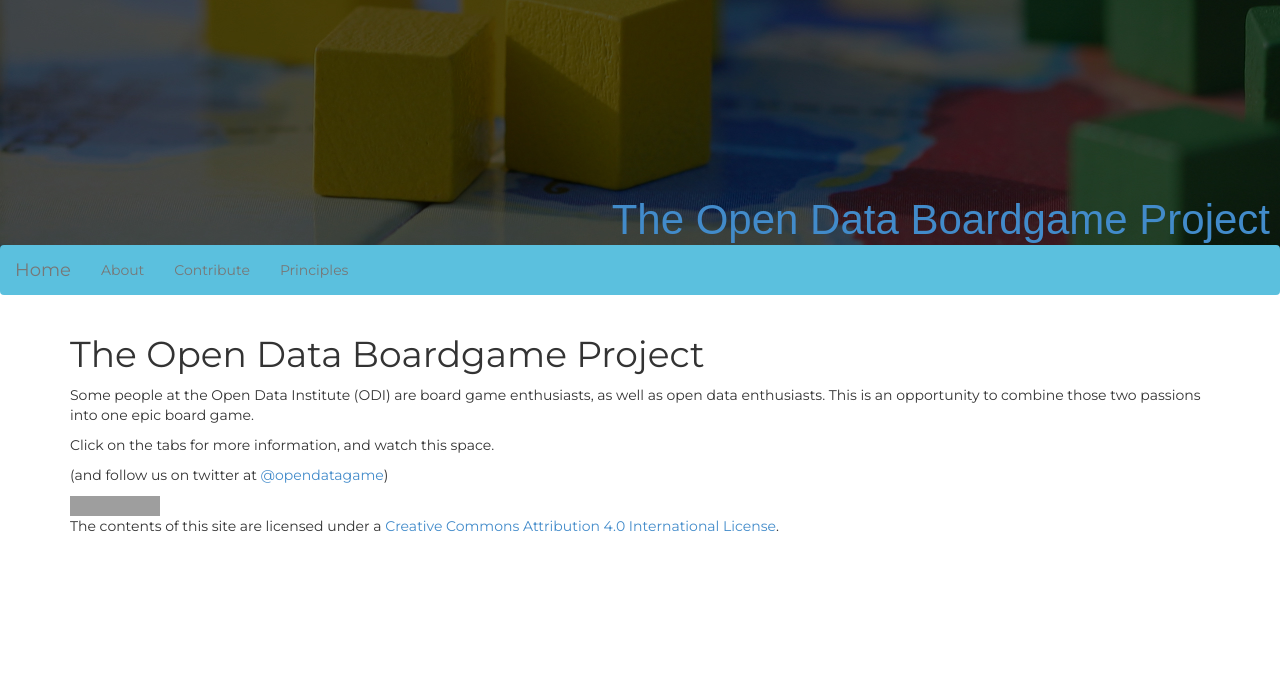
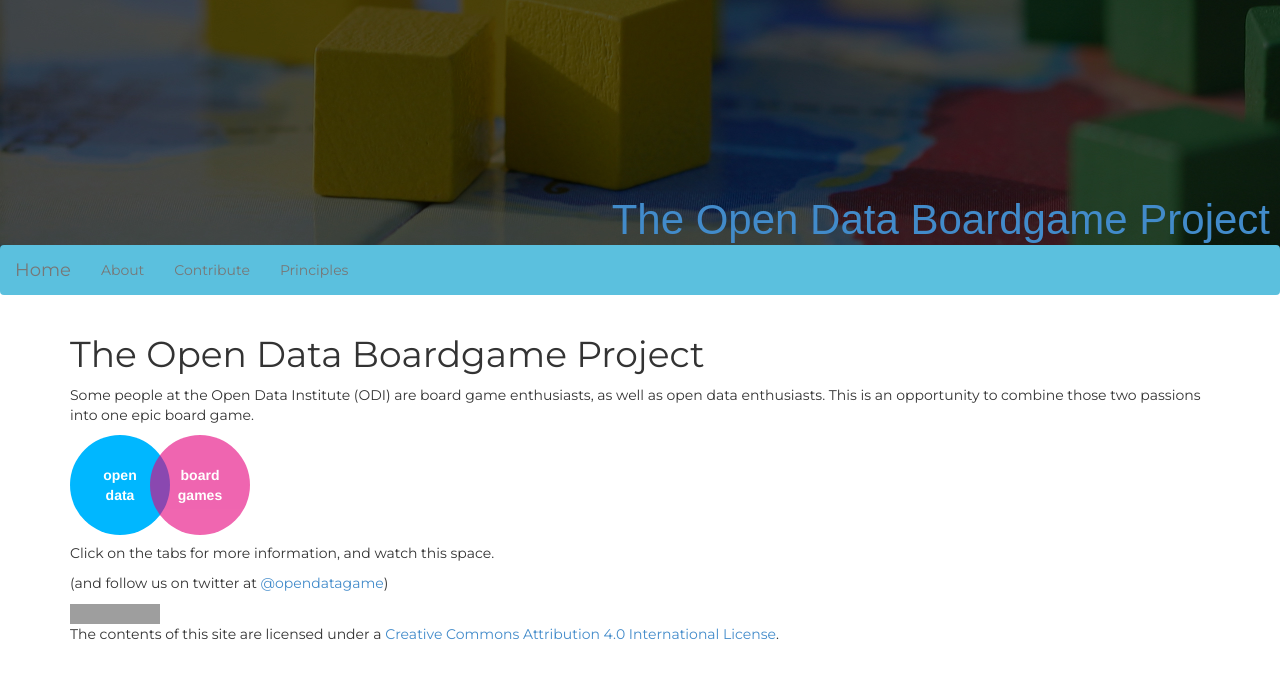
Before and after one commit to opendataboardgame/opendataboardgame.github.io, a Jekyll site: the page built from index.md, in a window 1280 px wide, cut to the strip 0-846 px from the top of the page. Shown: the top 678 px of the strip. Built offline with Jekyll 4.4.1, drawn with Linux system fonts in a browser that asks for light colours; nearby versions of some CDN libraries; some web fonts are replaced; grey boxes are pictures that could not be loaded.

Commit message:
Adds venn diagram

```diff
--- a/assets/application.scss
+++ b/assets/application.scss
@@ -106,3 +106,32 @@
     color: $brand-success;
   }
 }
+
+/* Venn diagram */
+
+div.venn {
+  float: left;
+  width: 100px;
+  height: 100px;
+  border-radius: 100px;
+  color: #fff;
+  padding-top: 30px;
+  text-align: center;
+  vertical-align: middle;
+  font-size: 1em;
+  font-weight: bold;
+  font-family: "Helvetica Neue", sans-serif;
+  position: relative;
+  word-spacing: 100px;
+  list-style: none;
+}
+
+.one { background-color: #00B7FF; }
+.two { background-color: #E6007C; opacity:0.6; margin-left: -20px; }
+
+div.break {
+  width: 100%;
+  height: 1px;
+  margin-bottom: 7px;
+  clear: both;
+}
--- a/index.md
+++ b/index.md
@@ -6,6 +6,11 @@
 
 Some people at the Open Data Institute (ODI) are board game enthusiasts, as well as open data enthusiasts. This is an opportunity to combine those two passions into one epic board game.
 
+<div class="venn one">open data</div>
+<div class="venn two">board games</div>
+<div class="break"></div>
+
+
 Click on the tabs for more information, and watch this space.
 
 (and follow us on twitter at [@opendatagame](http://twitter.com/opendatagame))
```
